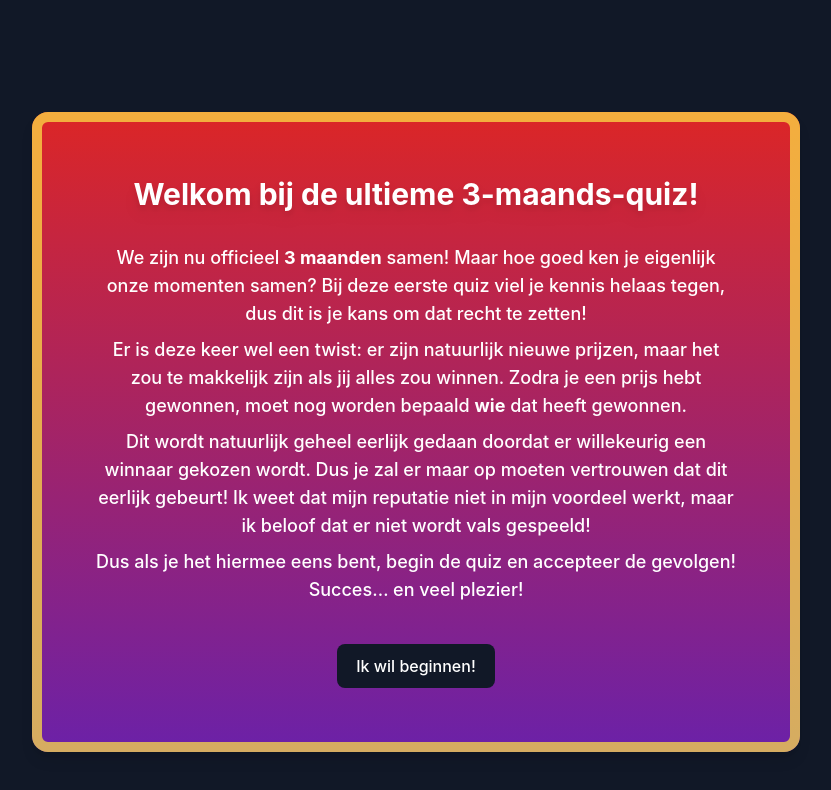
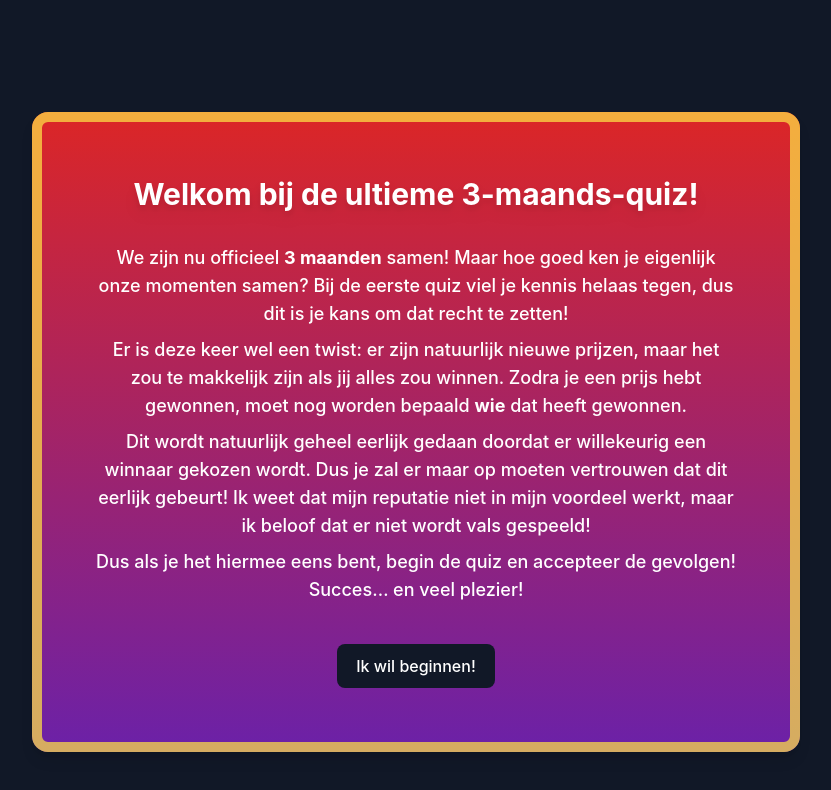
Before and after one commit to JeremyvanCampen/we-live-in-time, a React (Vite) app: page /anniversary-3-months in a window 1280 px wide. Shown: the top 790 px of the page, without its empty margins (224-1055 px from the left). Built offline with nearby package versions, Linux system fonts and the light colour scheme.

Commit message:
Text update

```diff
--- a/src/routes/anniversary-3-months.tsx
+++ b/src/routes/anniversary-3-months.tsx
@@ -649,7 +649,7 @@ function AnniversaryThreeMonths() {
               <div className="flex flex-col gap-2 text-lg font-medium">
                 <p>
                   We zijn nu officieel <strong>3 maanden</strong> samen! Maar
-                  hoe goed ken je eigenlijk onze momenten samen? Bij deze eerste
+                  hoe goed ken je eigenlijk onze momenten samen? Bij de eerste
                   quiz viel je kennis helaas tegen, dus dit is je kans om dat
                   recht te zetten!
                 </p>
--- a/src/routes/home.tsx
+++ b/src/routes/home.tsx
@@ -114,7 +114,7 @@ function Home() {
         )}
       </AnimatePresence>
       <div className="flex items-center flex-col w-full py-16 px-2 space-y-8">
-        <div className="space-y-8">
+        <div className="space-y-8 flex items-center flex-col">
           <h1 className="text-4xl">{remainingTime}</h1>
 
           <img
```
